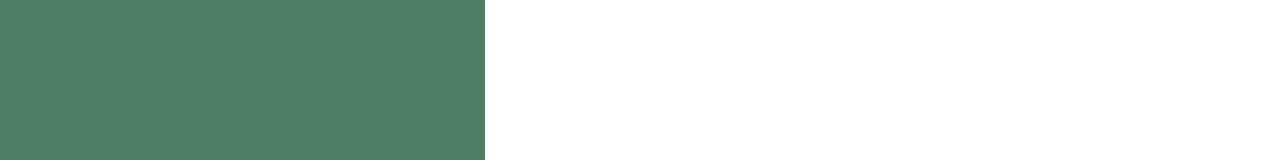
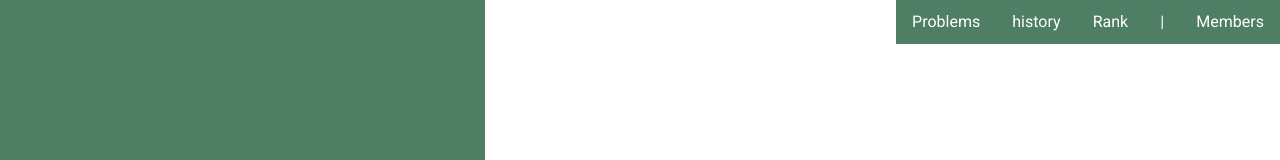
Before and after one commit to blair06/Algo-client, a Next.js app: page /components/templates in a window 1280 px wide. Shown: the top 160 px of the page. Built offline with nearby package versions, Linux system fonts and the light colour scheme.

Commit message:
feat:#4 상단 navbar 구현

```diff
--- a/pages/components/atoms/CategoryLabel/index.tsx
+++ b/pages/components/atoms/CategoryLabel/index.tsx
@@ -2,7 +2,7 @@ import React from "react";
 
 const CategoryLabel = ({ children }: { children: string }) => {
   return (
-    <div className="w-80 border-b-4 border-b-primary">
+    <div className=" border-b-4 border-b-primary w-64">
       <p className="text-4xl leading-6 text-right font-semibold">{children}</p>
     </div>
   );
--- a/pages/components/templates/index.tsx
+++ b/pages/components/templates/index.tsx
@@ -4,6 +4,15 @@ import React from "react";
 const BaseTemplate = ({ children }: { children: React.ReactNode }) => {
   return (
     <div className="flex">
+      <nav className="bg-primary w-96 h-11 absolute right-0 ">
+        <ul className="h-full flex justify-around items-center text-white">
+          <li>Problems</li>
+          <li>history</li>
+          <li>Rank</li>
+          <li>|</li>
+          <li>Members</li>
+        </ul>
+      </nav>
       <ProfileArea></ProfileArea>
       {children}
     </div>
```
